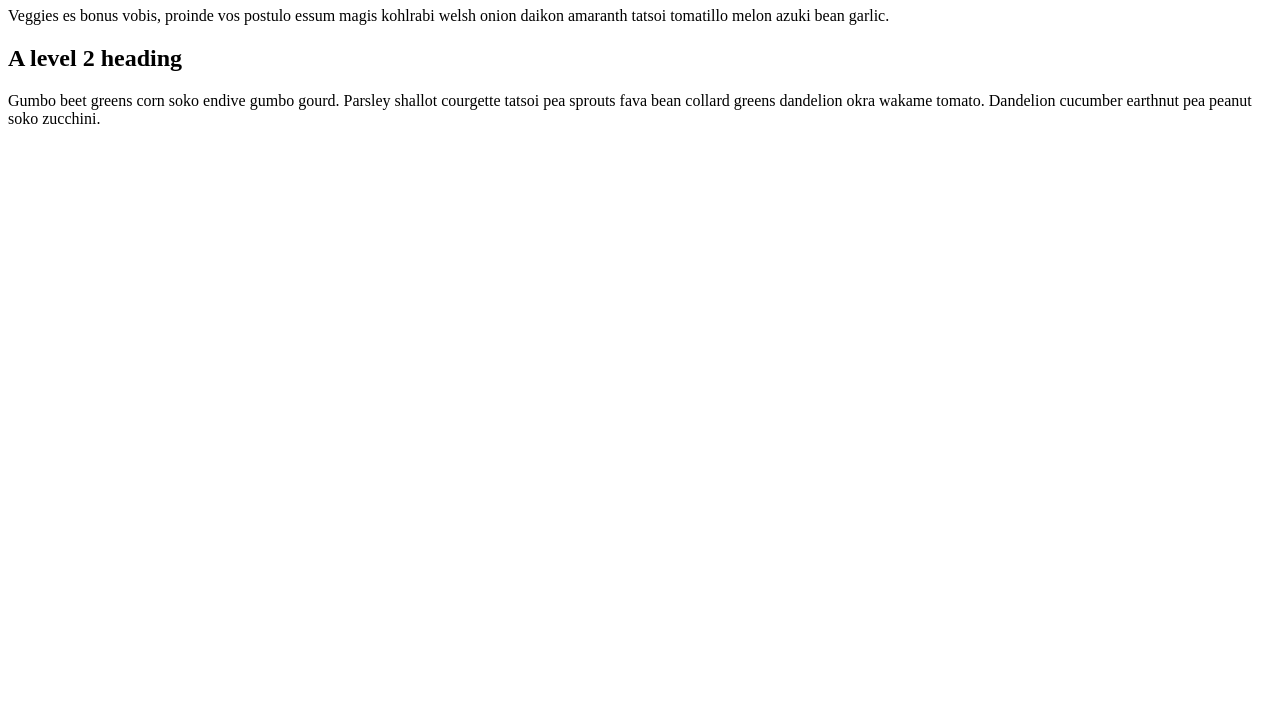
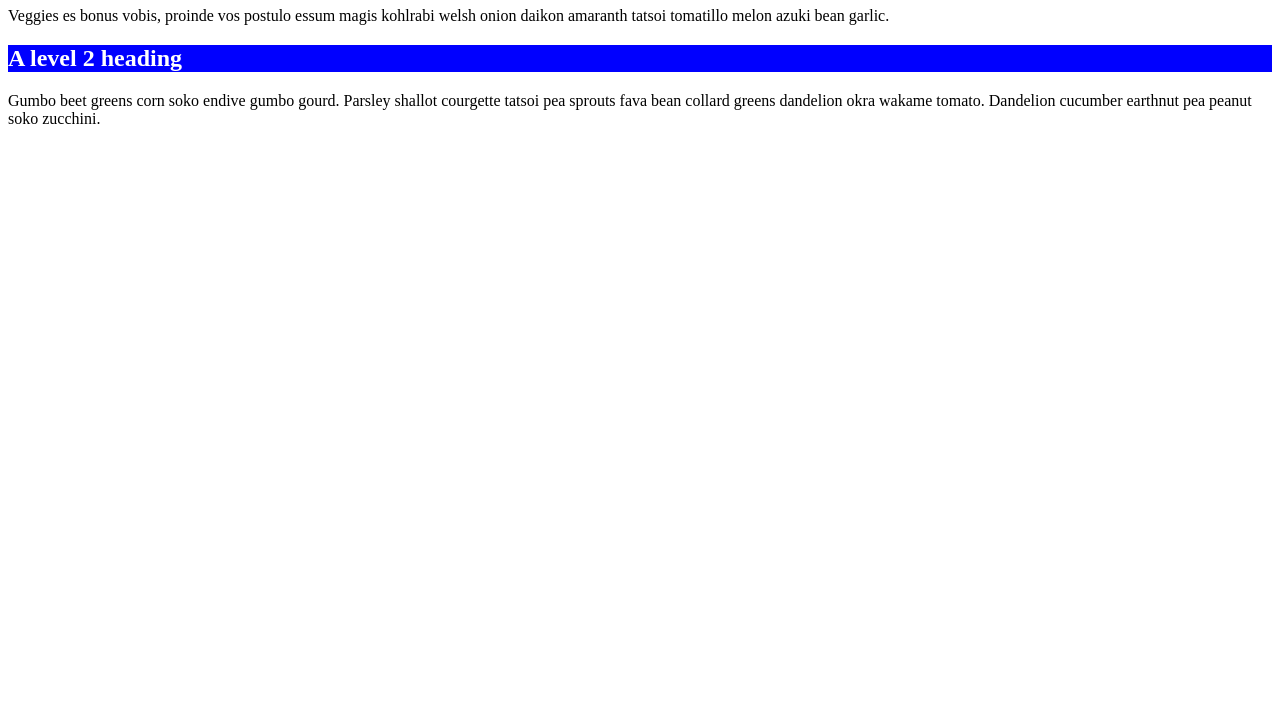
Before and after one commit to Gitthuma/css-selectors-one, a plain HTML site: page index.html in a window 1280 px wide. Shown: the part 73-800 px from the top of the page. Drawn offline with Linux system fonts and the light colour scheme.

Commit message:
Changed h2 heading to have blue background and white text using h2 element selector and  background-color and color properties

```diff
--- a/css/style.css
+++ b/css/style.css
@@ -1,3 +1,8 @@
 h1 {
   color: blue;
 }
+
+h2 {
+  background-color: blue;
+  color: white;
+}
```
